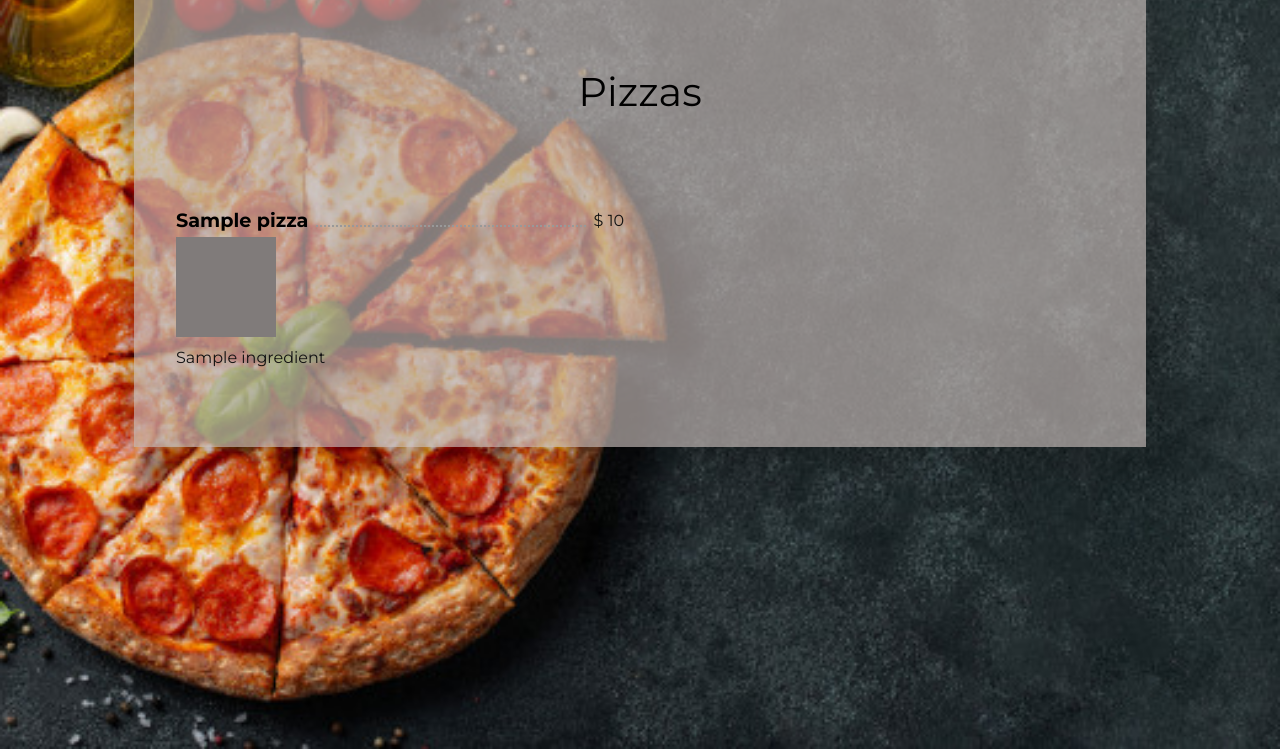
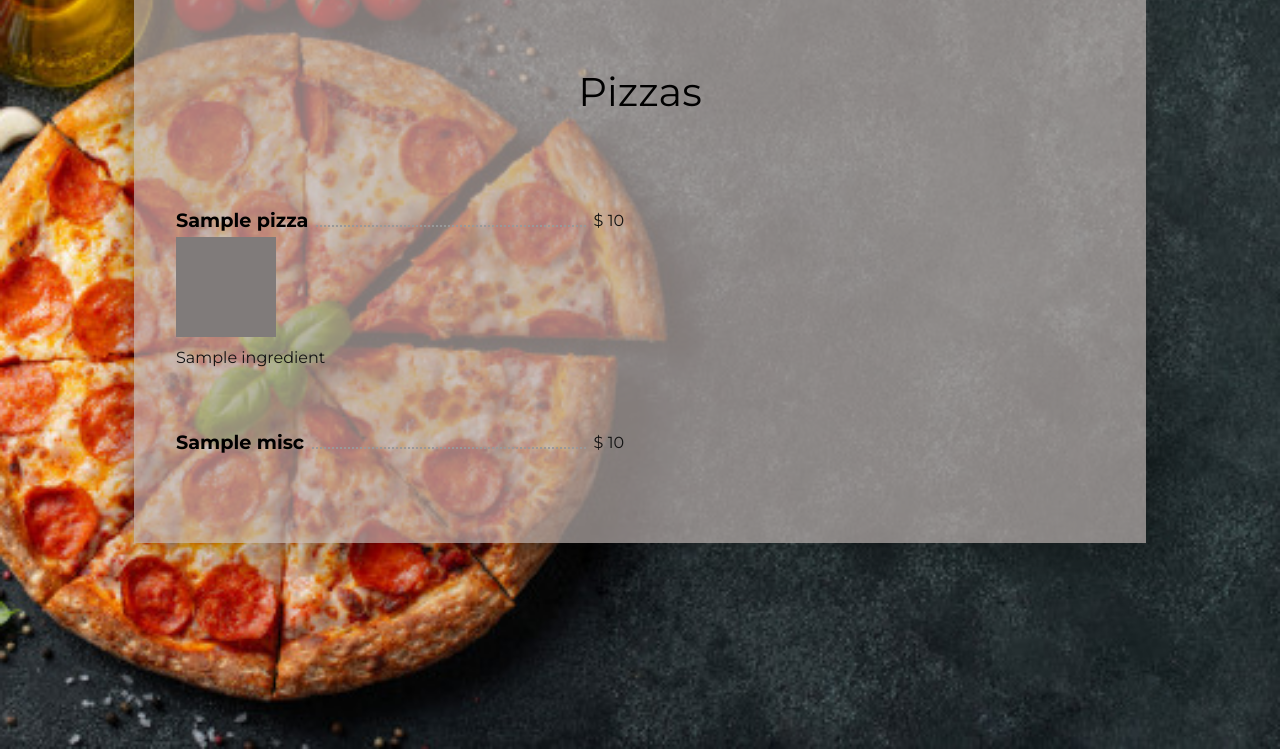
Before and after one commit to Xodez/PizzaProject, a Node project: template views/views/pages/Home.ejs in a window 1280 px wide. Shown: the part 51-800 px from the top of the page. Run offline with Node 20 templates, Linux system fonts and the light colour scheme; the template is opened without the code that fills it: most values are stand-ins (such as "Sample title", 1, 10 or a date in 2020); grey boxes are pictures that could not be loaded.

Commit message:
added non pizza items

```diff
--- a/views/views/js/controller.js
+++ b/views/views/js/controller.js
@@ -20,12 +20,11 @@ module.exports = http.createServer((req, res) => {
             Register.Register(req, res);
         } else if (reqUrl.pathname.includes('.css')) {
             HTMLrequests.CSS(req, res);
-        }  else if (reqUrl.pathname.includes('.jpg') || reqUrl.pathname.includes('.png')) {
+        } else if (reqUrl.pathname.includes('.jpg') || reqUrl.pathname.includes('.png')) {
             HTMLrequests.Image(req, res);
         } else if (reqUrl.pathname === '/auth' && req.method === 'POST') {
             LogIn.Authentication(req, res);
-        }
-         else if (reqUrl.pathname === '/reg' && req.method === 'GET') {
+        } else if (reqUrl.pathname === '/reg' && req.method === 'GET') {
             Register.Reg(req, res);
         } else {
             console.log('Request Type:' +
--- a/views/views/pages/Home.ejs
+++ b/views/views/pages/Home.ejs
@@ -13,8 +13,8 @@
     </h1>
     <ul class="menu">
         <% for(let i = 0; i < pizzas.length; i++) { %>
-            <%let pid = i + 1
-            let imid = pizzas[i].imid %>
+            <% let pid = i + 1
+                let imid = pizzas[i].imid %>
             <li class="menu-item">
                 <section>
                     <header>
@@ -26,7 +26,7 @@
               $ <%= pizzas[i].price %>
             </span>
                     </header>
-                    <img class="image" src="<%=imid%>" alt="">
+                    <img class="image" src="<%= imid %>" alt="">
                     <p>
                         <% for(let i = 0; i < ingredients.length; i++) { %>
                             <% if (pid == ingredients[i].pid) { %>
@@ -38,6 +38,25 @@
             </li>
         <% } %>
     </ul>
+    <ul class="menu">
+        <% for(let i = 0; i < misc.length; i++) { %>
+            <li class="menu-item">
+                <section>
+                    <header>
+                        <h2>
+                            <%= misc[i].misc %>
+                        </h2>
+                        <span class="spacer"></span>
+                        <span class="price">
+              $ <%= misc[i].price %>
+            </span>
+                    </header>
+                    <p>
+                    </p>
+                </section>
+            </li>
+        <% } %>
+    </ul>
 </div>
 </body>
 </html>
```
Also changed, not shown: views/views/js/Home.js (+17 -1 lines), sqlite/Pizza database.db.
